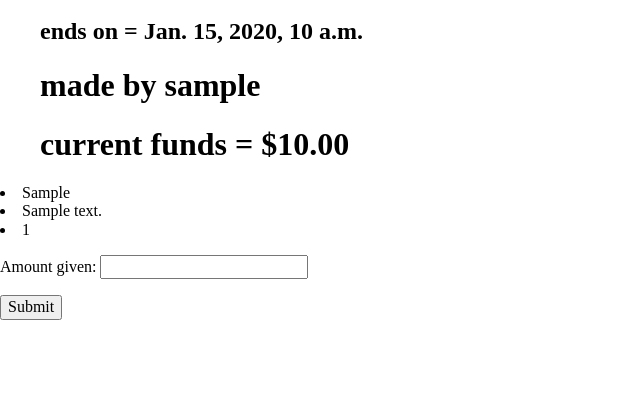
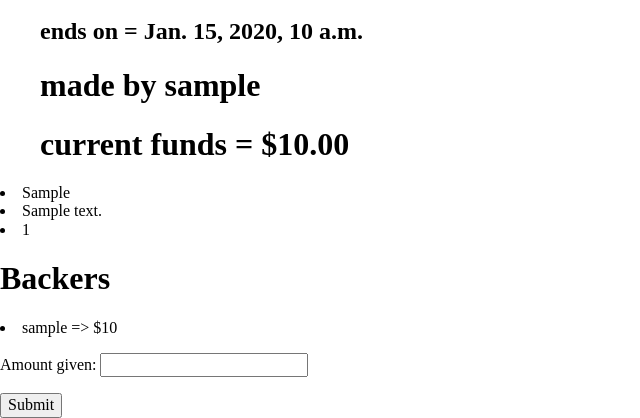
Before and after one commit to Pablo-YT/crowdfunder, a Django app: page /projects/1 in a window 1280 px wide. Shown: the part 406-824 px from the top of the page, without its empty margins (0-640 px from the left). Before the commit the page ends 726 px from the top, so only its background shows below. Run offline with Django 3.2, Linux system fonts and the light colour scheme; tables that the repository leaves empty hold one stand-in row (values such as "Sample post").

Commit message:
added list of backers to each product

```diff
--- a/crowdfunder/crowdfunder/templates/projectshow.html
+++ b/crowdfunder/crowdfunder/templates/projectshow.html
@@ -17,6 +17,12 @@
     <li>{{ rewards.description }}</li>
     <li>{{ rewards.level }}</li>
 {% endfor %}
+<div class="backers">
+    <h1>Backers</h1>
+    {% for back in backer %}
+    <li>{{ back.user }} => ${{ back.amount_given }}</li>
+    {% endfor %}
+</div>
 {% if request.user == project.user %}
     <form action="{% url 'project_show' id=project.pk %}" method="post">
         {% csrf_token %}
--- a/crowdfunder/crowdfunder/views.py
+++ b/crowdfunder/crowdfunder/views.py
@@ -1,6 +1,6 @@
 from django.http import HttpResponse, HttpResponseRedirect
 from django.shortcuts import render
-from .models import Project, Reward
+from .models import Project, Reward, Backer
 from .forms import RewardsForm, ProjectForm, LoginForm, BackersForm
 from django.contrib.auth import authenticate, login, logout
 from crowdfunder.forms import LoginForm
@@ -37,6 +37,7 @@ def project_create(request):
 def project_show(request, id):
     project = Project.objects.get(pk=id)
     reward = project.rewards.all()
+    backer = project.backers.all()
     if request.method == 'POST':
         rewards_form = RewardsForm(request.POST)
         if rewards_form.is_valid():
@@ -59,9 +60,10 @@ def project_show(request, id):
         backer_form = BackersForm(initial={'project': id, 'user': request.user})
     context = {
         'project': project,
+        'backer': backer,
         'reward': reward,
         'rewards_form': rewards_form,
-        'backer_form': backer_form
+        'backer_form': backer_form,
     }
     response = render(request, 'projectshow.html', context)
     return HttpResponse(response)
```
